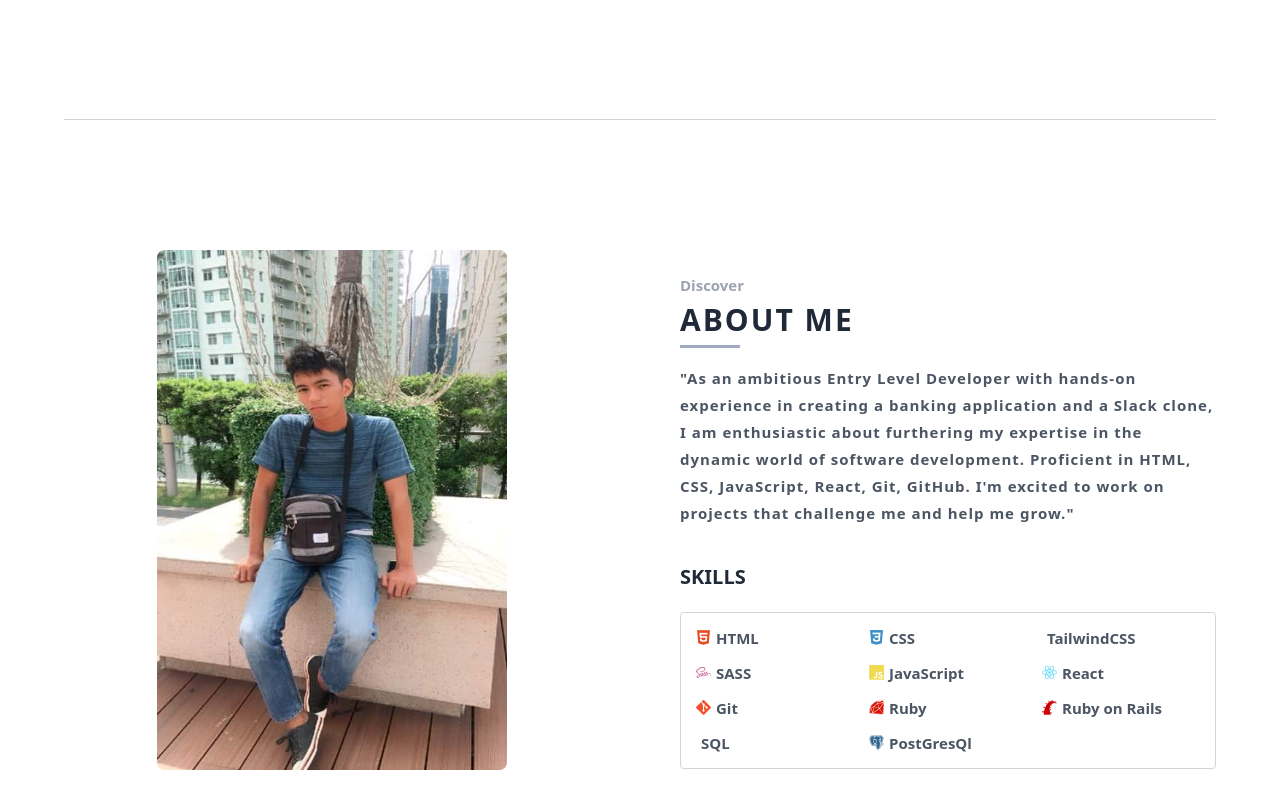
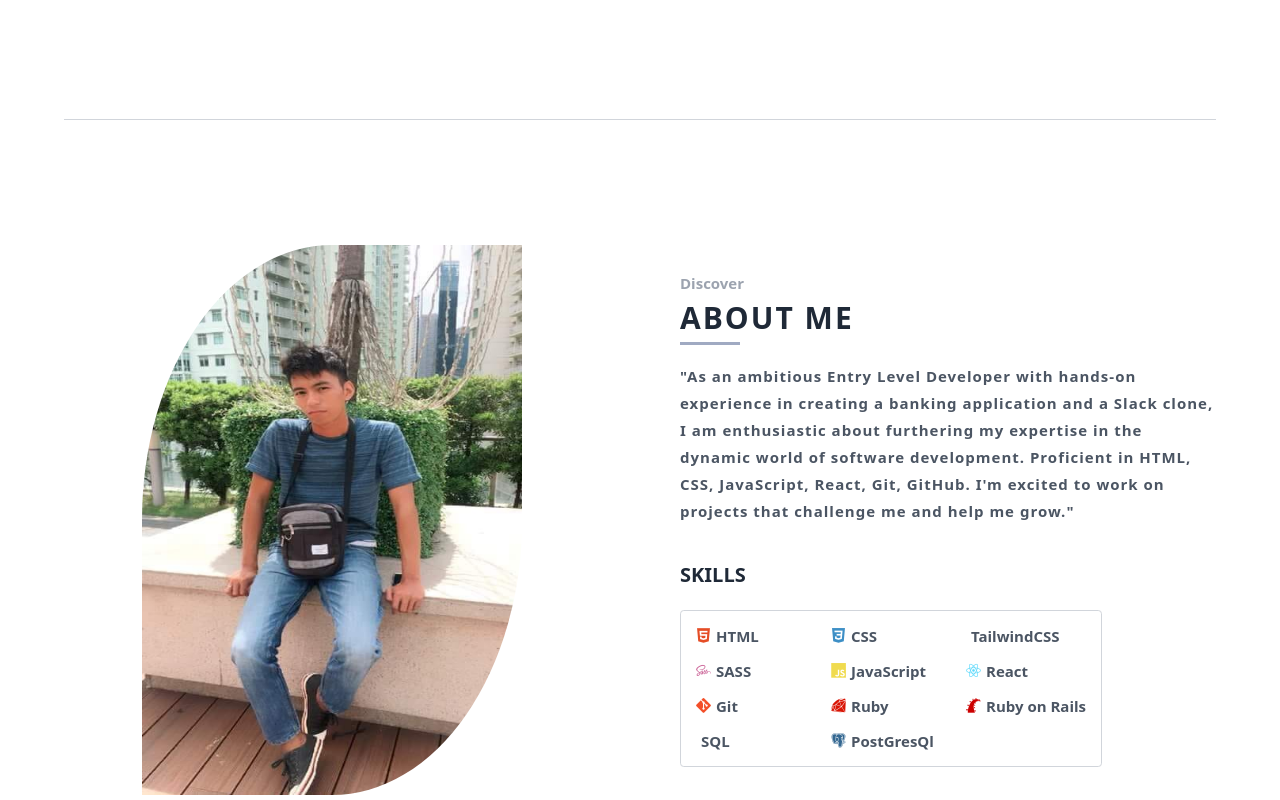
Before and after one commit to Dng120696/MyPortfolio, a React (Vite) app: page / in a window 1280 px wide. Shown: the part 680-1480 px from the top of the page. Built offline with nearby package versions, Linux system fonts and the light colour scheme; some icons are missing.

Commit message:
changing style of about img and adjust some position

```diff
--- a/src/index.css
+++ b/src/index.css
@@ -38,3 +38,6 @@ html {
 .profile_img {
   border-radius: 30% 70% 70% 30% / 42% 25% 75% 58%;
 }
+.about_img {
+  border-radius: 50% 0% 50% 10% / 50% 10% 50% 0%;
+}
--- a/src/pages/About.jsx
+++ b/src/pages/About.jsx
@@ -4,16 +4,16 @@ function About() {
   return (
     <section
       id="about"
-      className="w-[clamp(30rem,90%,120rem)]  m-auto pt-52  h-screen grid grid-cols-2 gap-32 border-b-[1px] dark:border-gray-600 border-gray-300"
+      className="w-[clamp(30rem,90%,120rem)]  m-auto  h-screen grid grid-cols-2 gap-32 border-b-[1px] dark:border-gray-600 border-gray-300"
     >
-      <div className="h-screen">
+      <div className="flex items-center justify-center">
         <img
           src={profile2}
           alt=""
-          className="h-[65vh] w-[35rem] m-auto rounded-xl"
+          className="about_img h-[55rem] w-[38rem] m-auto"
         />
       </div>
-      <div className="pt-10">
+      <div className=" flex items-center justify-center flex-col">
         <article>
           <div className="about_me">
             <p className="dark:text-gray-400 text-gray-400 font-bold text-2xl mb-4">
@@ -33,7 +33,7 @@ function About() {
             and help me grow.&quot;
           </p>
         </article>
-        <article className="pt-[3.5rem]">
+        <article className="pt-[3.5rem] self-start">
           <h1 className="text-[2rem] font-bold text-gray-800 dark:text-gray-200 mb-8 uppercase">
             Skills
           </h1>
--- a/src/pages/Contact.jsx
+++ b/src/pages/Contact.jsx
@@ -49,7 +49,7 @@ function Contact() {
   return (
     <div
       id="contact"
-      className=" py-80 h-screen w-[clamp(30rem,90%,120rem)]  m-auto border-b-[1px] dark:border-gray-600 border-gray-300 "
+      className=" py-60 h-screen w-[clamp(30rem,90%,120rem)]  m-auto border-b-[1px] dark:border-gray-600 border-gray-300 "
     >
       <h1 className="text-center text-5xl font-bold mb-10">Contact Me</h1>
       <form
--- a/src/pages/Project.jsx
+++ b/src/pages/Project.jsx
@@ -5,7 +5,7 @@ function Project() {
   return (
     <section
       id="project"
-      className=" h-screen w-[clamp(30rem,90%,120rem)]  m-auto py-40 border-b-[1px] dark:border-gray-600 border-gray-300 flex flex-col gap-10 "
+      className="h-min w-[clamp(30rem,90%,120rem)]  m-auto py-40 border-b-[1px] dark:border-gray-600 border-gray-300 flex flex-col gap-10 "
     >
       <div>
         <h1 className="mb-6 text-5xl font-medium">1. Slack App Clone</h1>
@@ -16,7 +16,7 @@ function Project() {
         </p>
         <div className="relative w-[45rem] h-[24.2rem] slack_img overflow-hidden">
           {" "}
-          <img src={slackApp} alt="" className=" w-[inherit]  " />
+          <img src={slackApp} alt="" className=" w-[inherit] rounded-md  " />
           <p className="link_slack_app  flex items-center gap-6 absolute top-[-50%] left-[50%] translate-x-[-50%] translate-y-[-50%] z-50 w-[45rem] h-[24.2rem] justify-center">
             <a
               href="https://github.com/Dng120696/Slack-App-Avion-Version-Batch-31-v2"
@@ -52,7 +52,7 @@ function Project() {
         </p>
         <div className="relative w-[45rem] h-[24.2rem] bank_img overflow-hidden">
           {" "}
-          <img src={BankApp} alt="" className=" w-[inherit]  " />
+          <img src={BankApp} alt="" className=" w-[inherit]  rounded-md " />
           <p className="link_bank_app  flex items-center gap-6 absolute top-[-50%] left-[50%] translate-x-[-50%] translate-y-[-50%] z-100 w-[45rem] h-[24.2rem] justify-center">
             <a
               href="https://github.com/Dng120696/Bank-and-Budget-Tracker-App-Batch-31"
```
Also changed, not shown: src/assets/slack_app.png.
